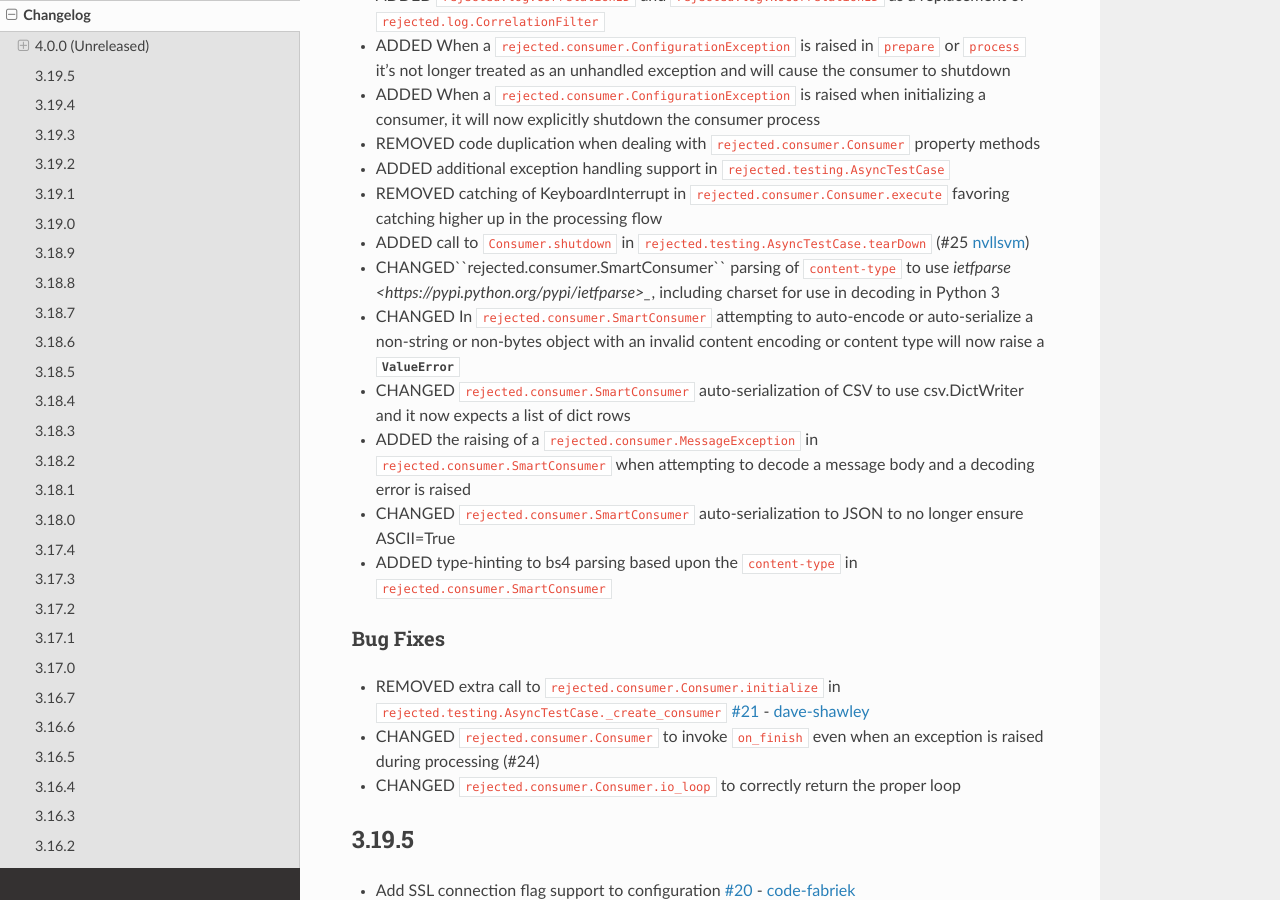
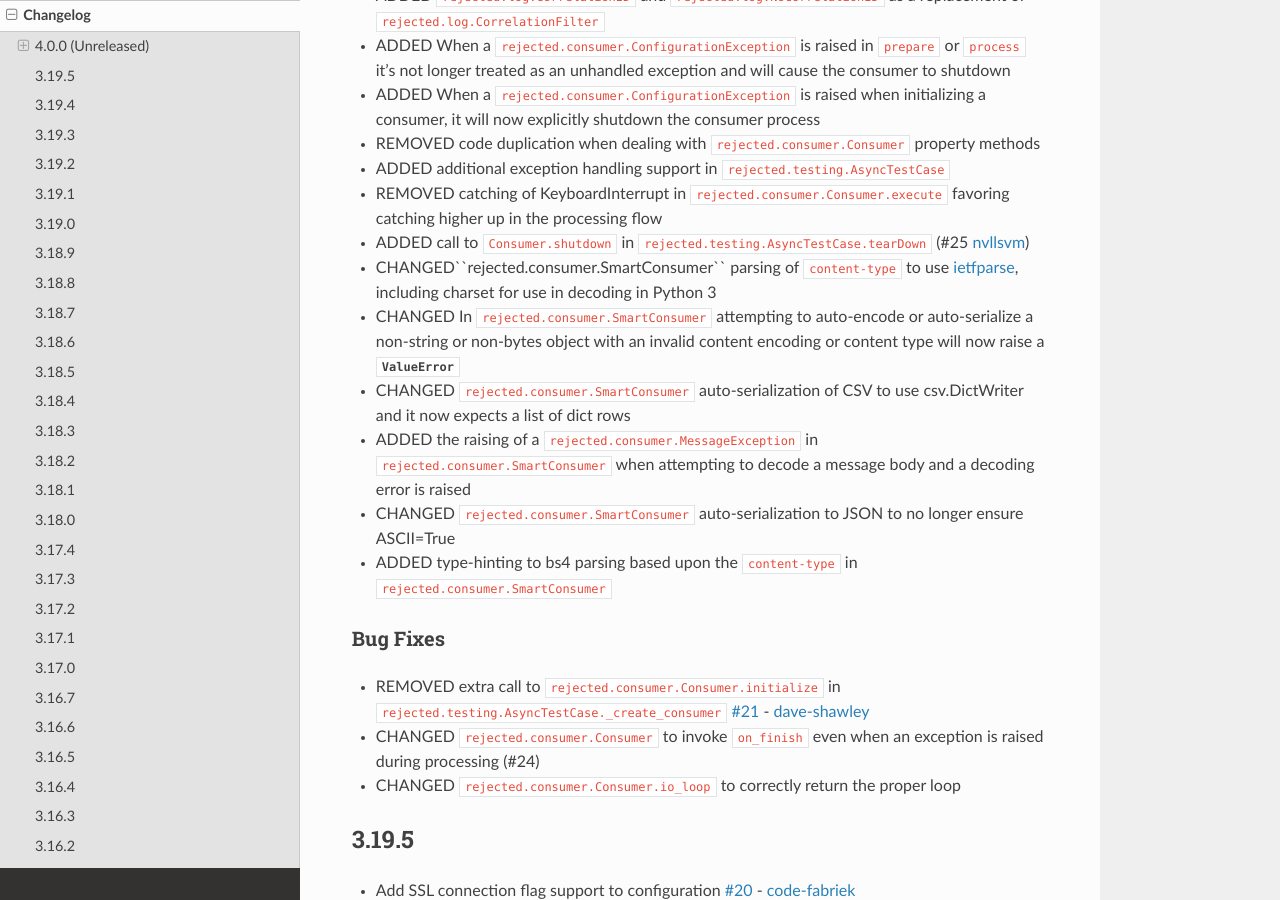
Before and after one commit to gmr/rejected, a Sphinx documentation site: the page built from docs/history.rst, in a window 1280 px wide and 900 px high, scrolled down 826 px. Built offline with Sphinx 7.4.7 and the Read the Docs theme 2.0.0, drawn with Linux system fonts in a browser that asks for light colours.

Commit message:
Fix ietfparse link

```diff
--- a/docs/history.rst
+++ b/docs/history.rst
@@ -30,7 +30,7 @@ Other Changes
 - ADDED additional exception handling support in ``rejected.testing.AsyncTestCase``
 - REMOVED catching of KeyboardInterrupt in ``rejected.consumer.Consumer.execute`` favoring catching higher up in the processing flow
 - ADDED call to ``Consumer.shutdown`` in ``rejected.testing.AsyncTestCase.tearDown`` (#25 `nvllsvm <https://github.com/nvllsvm>`_)
-- CHANGED``rejected.consumer.SmartConsumer`` parsing of ``content-type`` to use `ietfparse <https://pypi.python.org/pypi/ietfparse>_`, including charset for use in decoding in Python 3
+- CHANGED``rejected.consumer.SmartConsumer`` parsing of ``content-type`` to use `ietfparse <https://pypi.python.org/pypi/ietfparse>`_, including charset for use in decoding in Python 3
 - CHANGED In ``rejected.consumer.SmartConsumer`` attempting to auto-encode or auto-serialize a non-string or non-bytes object with an invalid content encoding or content type will now raise a :exc:`ValueError`
 - CHANGED ``rejected.consumer.SmartConsumer`` auto-serialization of CSV to use csv.DictWriter and it now expects a list of dict rows
 - ADDED the raising of a ``rejected.consumer.MessageException`` in ``rejected.consumer.SmartConsumer`` when attempting to decode a message body and a decoding error is raised
```
